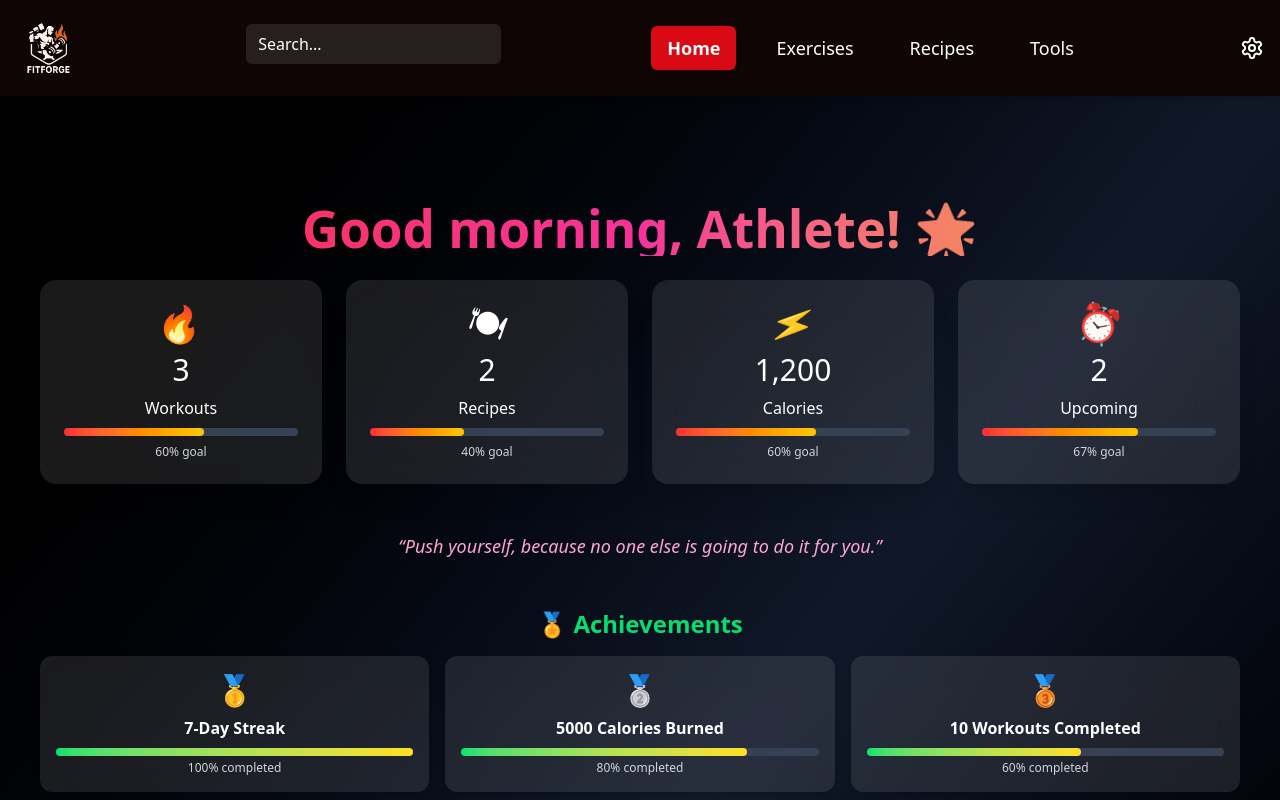
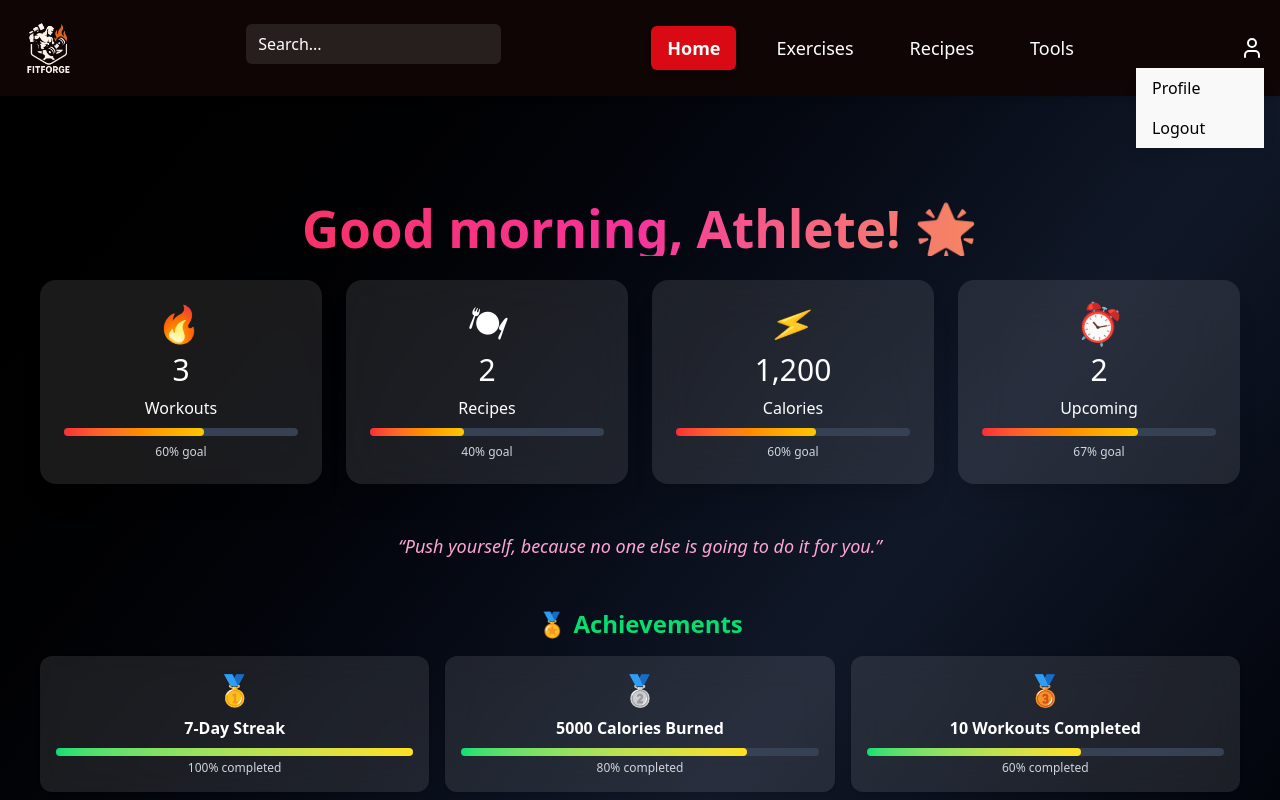
Before and after one commit to anwrat/Fitness-Website, a React (Vite) app in the folder frontend/: page /dashboard in a window 1280 px wide. Both pictures are taken after a click on the icon 1251 px from the left and 48 px from the top of the page. Shown: the top 800 px of the page. Built offline with nearby package versions, Linux system fonts and the light colour scheme.

Commit message:
User Navbar Profile Icon and Logout
Replaced settings icon with profile icon and a dropdown appears when user clicks on it

```diff
--- a/frontend/src/components/UserNav.jsx
+++ b/frontend/src/components/UserNav.jsx
@@ -1,13 +1,33 @@
 import { useNavigate, useLocation } from "react-router-dom";
 import logo from '../assets/mainlogo.png';
-import { Settings, Menu } from 'lucide-react';
-import { useState } from "react";
+import { Menu, User } from 'lucide-react';
+import { useState, useRef, useEffect } from "react";
 
 function UserNav() {
   const navigate = useNavigate();
   const location = useLocation();
   const [menuOpen, setMenuOpen] = useState(false);
+  const [userMenuOpen, setUserMenuOpen] = useState(false);
+  const [showLogOutPopup, setShowLogOutPopup] = useState(false);
 
+  const dropdownRef = useRef();
+
+  // 🧠 Close dropdown on outside click
+  useEffect(() => {
+    const handleClickOutside = (event) => {
+      if (
+        dropdownRef.current &&
+        !dropdownRef.current.contains(event.target)
+      ) {
+        setUserMenuOpen(false);
+      }
+    };
+
+    document.addEventListener("mousedown", handleClickOutside);
+    return () => {
+      document.removeEventListener("mousedown", handleClickOutside);
+    };
+  }, []);
 
   const linkClasses = (path) => {
     const isActive = location.pathname === path;
@@ -25,18 +45,27 @@ function UserNav() {
     { path: '/tools', label: 'Tools' }
   ];
 
+  const handleLogout = () => {
+    setShowLogOutPopup(true);
+    setUserMenuOpen(false);
+  };
+
+  const cancelLogout = () => {
+    setShowLogOutPopup(false);
+  };
+
   return (
+    <>
       <nav className="w-full bg-[#0F0505] p-4 fixed top-0 left-0 right-0 z-50 shadow-md">
-      <div className="flex justify-between items-center">
-        {/* Left: Logo */}
+        <div className="flex justify-between items-center relative">
+          {/* Left: Logo and hamburger */}
           <div className="flex items-center space-x-4">
             <img
               src={logo}
               alt="Brand Logo"
               className="h-12 md:h-16 w-auto hover:drop-shadow-[0_0_10px_#CD4E17]"
-            onClick={() => navigate('/dashboard')} //For navigating to home page through logo
+              onClick={() => navigate('/dashboard')}
             />
-          {/* Hamburger for small screens */}
             <div className="md:hidden">
               <Menu
                 className="text-white cursor-pointer"
@@ -45,12 +74,14 @@ function UserNav() {
             </div>
           </div>
 
+          {/* Center: Search bar */}
           <input
             type="text"
             placeholder="Search..."
             className="px-3 py-2 mb-2 rounded-md bg-white/10 text-white placeholder-white focus:outline-none focus:ring-2 focus:ring-[#D90A14]"
           />
-        {/* Center: Search bar and links */}
+
+          {/* Desktop Links */}
           <div className="hidden md:flex flex-col items-center">
             <div className="flex gap-6 text-white text-lg">
               {navLinks.map(({ path, label }) => (
@@ -65,11 +96,35 @@ function UserNav() {
             </div>
           </div>
 
-        {/* Right: Settings Icon */}
-        <Settings className="hover:text-[#D90A14] cursor-pointer text-white" />
+          {/* Right: User Dropdown */}
+          <div className="relative" ref={dropdownRef}>
+            <User
+              className="hover:text-[#D90A14] cursor-pointer text-white"
+              onClick={() => setUserMenuOpen(!userMenuOpen)}
+            />
+            {userMenuOpen && (
+              <div className="absolute right-0 mt-2 bg-white text-black rounded shadow-lg z-50 w-32">
+                <button
+                  className="block px-4 py-2 w-full text-left hover:bg-gray-100"
+                  onClick={() => {
+                    navigate("/profile");
+                    setUserMenuOpen(false);
+                  }}
+                >
+                  Profile
+                </button>
+                <button
+                  className="block px-4 py-2 w-full text-left hover:bg-gray-100"
+                  onClick={handleLogout}
+                >
+                  Logout
+                </button>
+              </div>
+            )}
+          </div>
         </div>
 
-      {/* Mobile dropdown menu */}
+        {/* Mobile Dropdown */}
         {menuOpen && (
           <div className="md:hidden mt-4 text-white text-base space-y-2 flex flex-col items-center">
             {navLinks.map(({ path, label }) => (
@@ -87,6 +142,34 @@ function UserNav() {
           </div>
         )}
       </nav>
+
+      {/* Logout Confirmation Popup */}
+      {showLogOutPopup && (
+        <div className="fixed inset-0 bg-black bg-opacity-50 flex justify-center items-center z-[9999]">
+          <div className="bg-white p-6 rounded shadow-lg text-center">
+            <p className="mb-4 text-lg text-black font-semibold">
+              Are you sure you want to <span className="text-red-600">Log Out</span>?
+            </p>
+            <div className="flex justify-center space-x-4">
+              <button
+                className="px-4 py-2 bg-red-600 text-white rounded hover:bg-red-700"
+                onClick={() => {
+                  navigate("/");
+                }}
+              >
+                Yes
+              </button>
+              <button
+                className="px-4 py-2 bg-gray-300 rounded hover:bg-gray-400"
+                onClick={cancelLogout}
+              >
+                No
+              </button>
+            </div>
+          </div>
+        </div>
+      )}
+    </>
   );
 }
 
```
Lines whose indentation alone changed are shown as unchanged.
